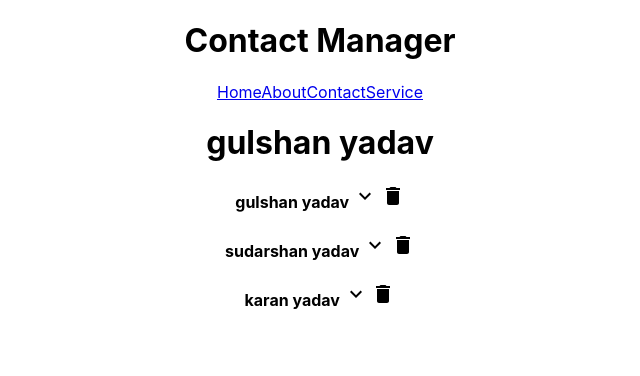
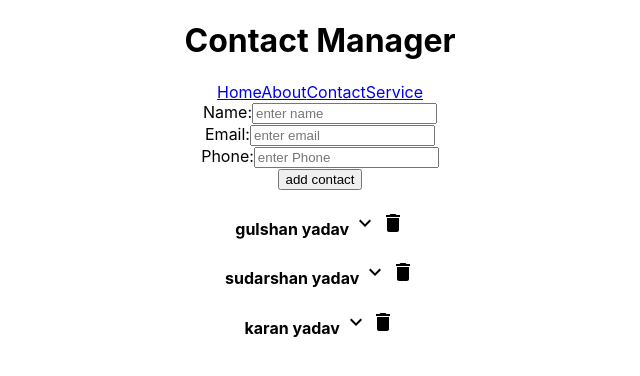
Before and after one commit to gulshanyadav01/contactmanager, a React (Create React App) app: page / in a window 1280 px wide. Shown: the top 376 px of the page, without its empty margins (320-960 px from the left). Built offline with nearby package versions, Linux system fonts and the light colour scheme.

Commit message:
add contact

```diff
--- a/src/components/Contacts/AddContact.jsx
+++ b/src/components/Contacts/AddContact.jsx
@@ -1,10 +1,29 @@
 import React, { Component } from 'react'
 
 class AddContact extends Component {
+
+    state = {
+        name:"",
+        email:"",
+        phone:""
+    }
+
+    onchange = (e) => {
+        this.setState({[e.target.name]:e.target.value})
+    }
     render() {
+        const {name, email, phone} = this.state;
         return (
             <div>
-                <h1>gulshan yadav</h1>
+               <form >
+                    <label htmlFor = "name">Name:</label>
+                    <input type = "text" placeholder = 'enter name' name = "name" onChange = {this.onchange} value = {name}/><br/>
+                    <label htmlFor = "email">Email:</label>
+                    <input type = "text" placeholder = 'enter email' name = "email" onChange = {this.onchange} value = {email}/><br/>
+                    <label htmlFor = "Phone">Phone:</label>
+                    <input type = "Number" placeholder = 'enter Phone' name = "Phone" onChange = {this.onchange} value = {phone}/><br/>
+                    <input type = "submit" value = "add contact"/>
+               </form>
             </div>
         )
     }
```
